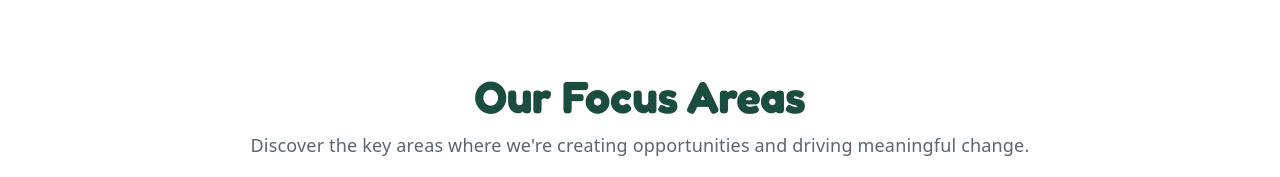
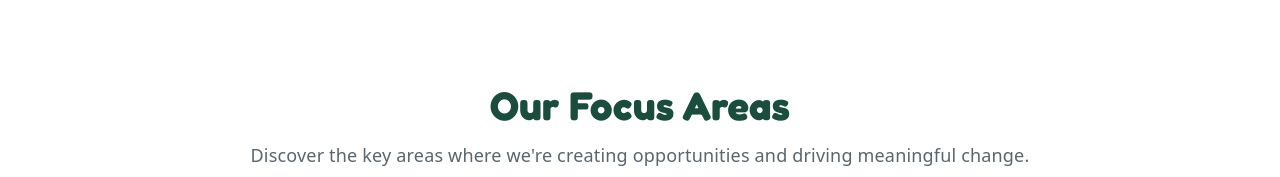
Before and after one commit to InsightCracker/greenway-pathways-web, a React (Vite) app: page /programs in a window 1280 px wide. Shown: the part 418-595 px from the top of the page. Built offline with nearby package versions, Linux system fonts and the light colour scheme; no server answers.

Commit message:
Update Program List

```diff
--- a/src/pages/Programs.jsx
+++ b/src/pages/Programs.jsx
@@ -11,9 +11,9 @@ export default function Programs() {
       <ProgramsHero />
 
       <div className="mx-auto max-w-85% px-6 py-16 sm:py-20">
-        <h2 className="font-display mt-3 text-[2.5rem] text-center leading-[1.1] text-[var(--text-h)] ">
+        <h3 className="font-display my-3 text-[2rem] md:text-[40px] text-center leading-[1.1] text-[var(--text-h)] ">
           Our Focus Areas
-        </h2>
+        </h3>
         <p className="mt-5 text-[15px] lg:text-[18px] text-center leading-relaxed text-[var(--text)]">
           Discover the key areas where we're creating opportunities and driving meaningful change.
         </p>
```
